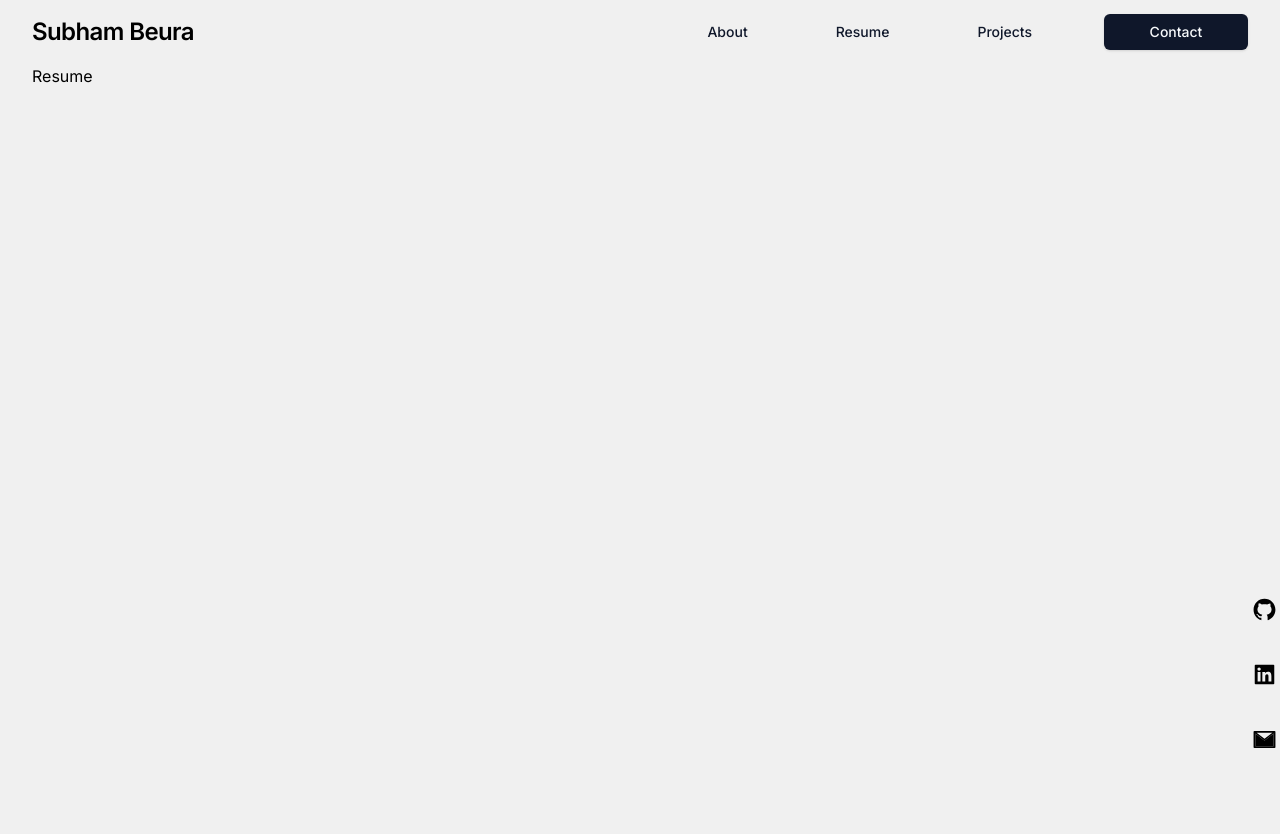
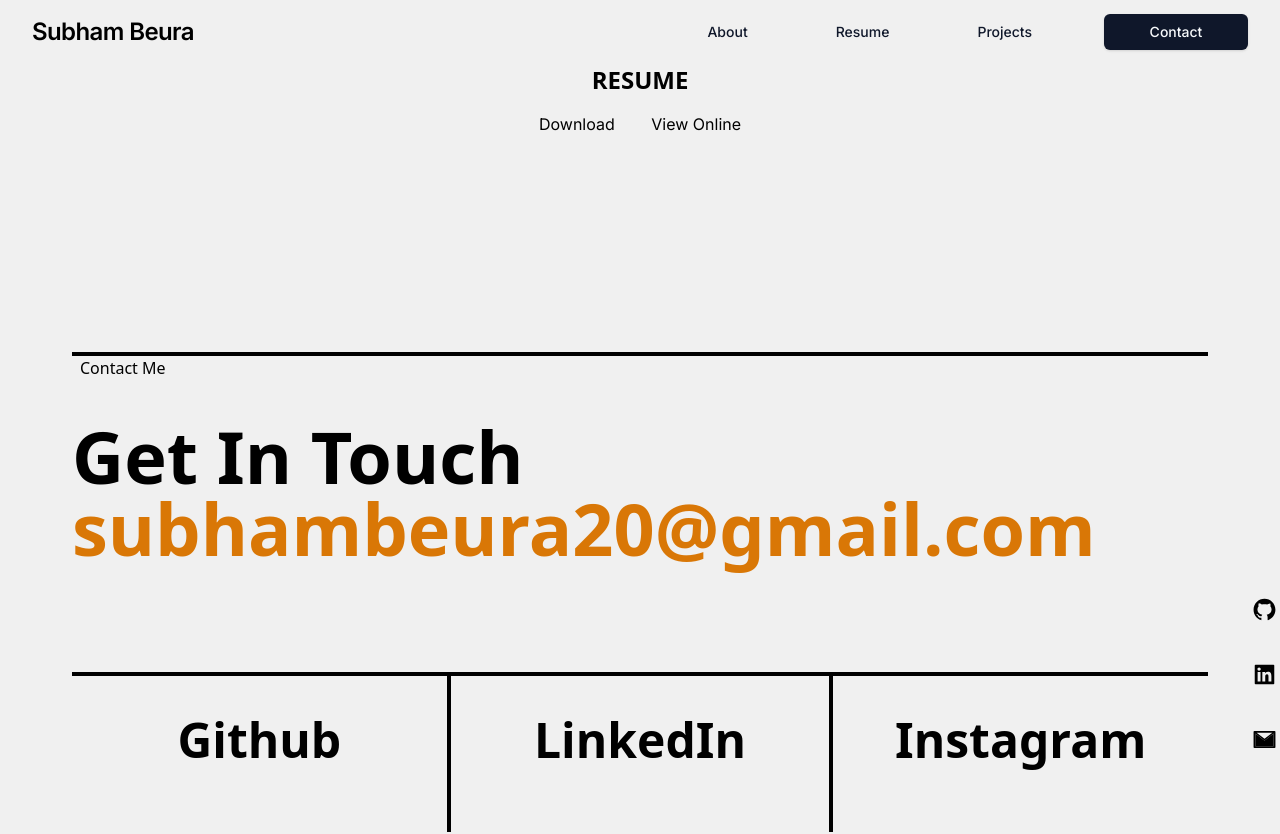
Before and after one commit to Subham-Beura/subhambeura.com, a Next.js app: page /resume in a window 1280 px wide. Shown: the top 834 px of the page. Built offline with nearby package versions, Linux system fonts and the light colour scheme.

Commit message:
add resume

```diff
--- a/src/app/layout.tsx
+++ b/src/app/layout.tsx
@@ -32,7 +32,7 @@ export default function RootLayout({
         <div className="left-margin w-[2.5vw] "></div>
         <div className="flex flex-col w-[95vw] h-full">
           <Navbar />
-          <div className={"min-h-[88vh] h-fit "}>{children}</div>
+          <div className={"min-h-[16vh] h-fit "}>{children}</div>
           <Footer />
         </div>
         <div className="left-margin w-[2.5vw]  flex flex-col items-center justify-end space-y-10 pb-6 fixed right-0 bottom-6">
--- a/src/app/resume/page.tsx
+++ b/src/app/resume/page.tsx
@@ -1,3 +1,21 @@
+import Link from "next/link";
+
 export default function Resume() {
-  return <div>Resume</div>;
+  return (
+    <div className="flex flex-col justify-center items-center space-y-4">
+      <h2 className="uppercase text-2xl font-sans font-bold ">Resume</h2>
+      <p className="space-x-8">
+        <Link
+          className="hover:underline"
+          href={"SubhamBeuraResume.pdf"}
+          download={true}
+        >
+          Download{" "}
+        </Link>
+        <Link href="/resume/view" className="hover:underline">
+          View Online
+        </Link>
+      </p>
+    </div>
+  );
 }
--- /dev/null
+++ b/src/app/resume/view/page.tsx
@@ -0,0 +1,13 @@
+import { NextPage } from "next";
+
+interface Props {}
+
+const View: NextPage<Props> = ({}) => {
+  return (
+    <div>
+      <iframe src="/SubhamBeuraResume.pdf" className="w-full h-screen"></iframe>
+    </div>
+  );
+};
+
+export default View;
```
Also changed, not shown: 1 other file (tests, documents, lock files or other folders).
